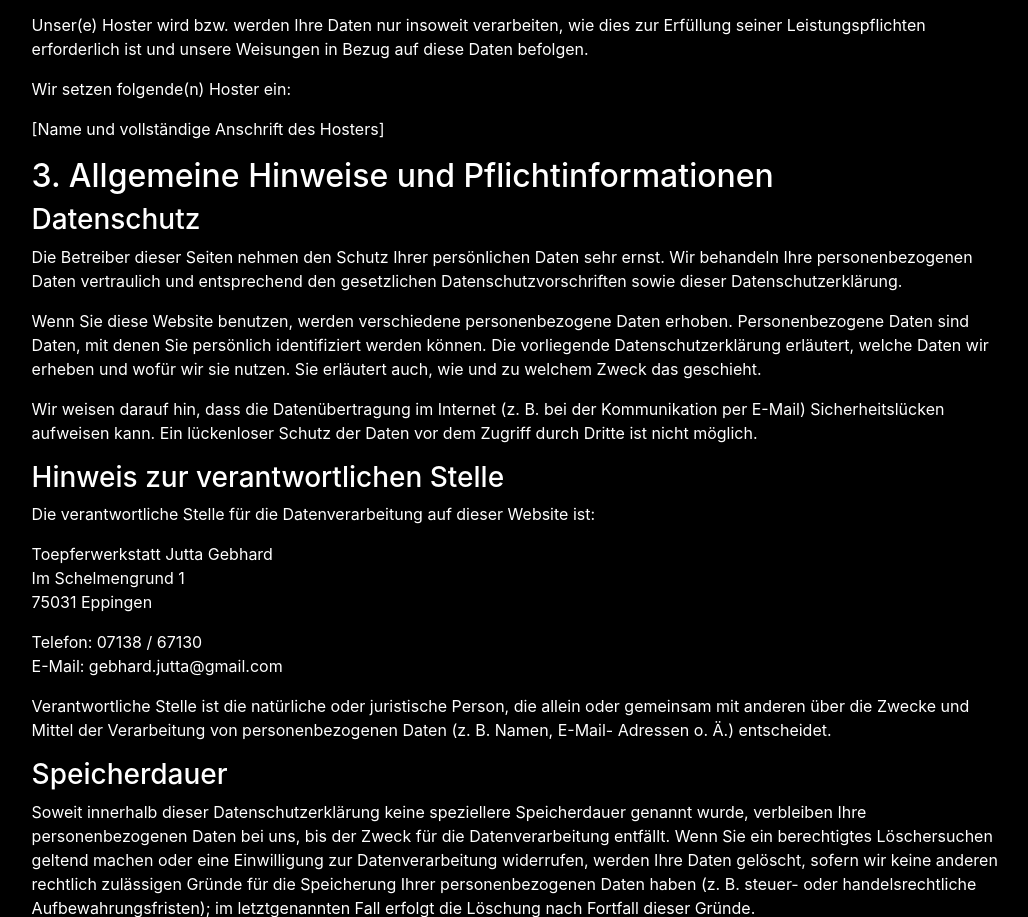
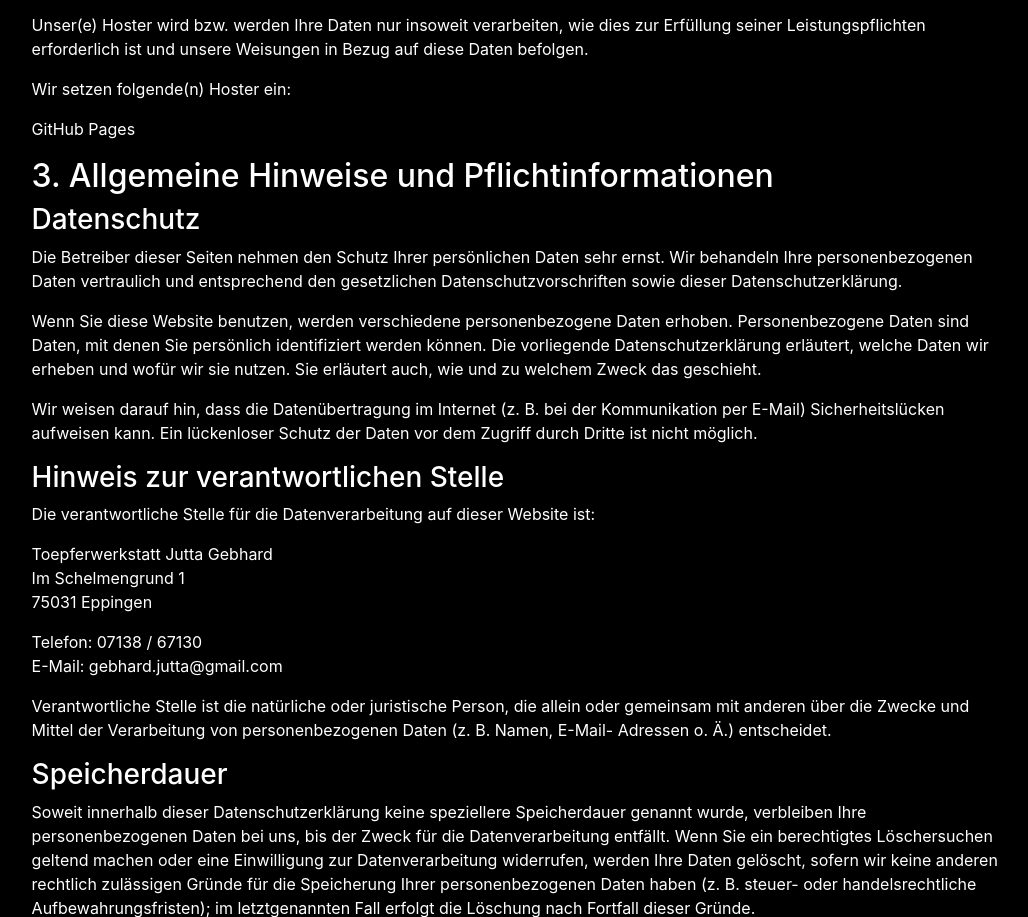
Before and after one commit to toepferwerkstatt-jutta-gebhard/website, a website: page datenschutz.html in a window 1280 px wide. Shown: the part 1384-2301 px from the top of the page, without its empty margins (122-1150 px from the left). Drawn offline with nearby package versions, Linux system fonts and the light colour scheme.

Commit message:
fix datenschutz

```diff
--- a/datenschutz.html
+++ b/datenschutz.html
@@ -85,7 +85,7 @@
             TDDDG umfasst. Die Einwilligung ist jederzeit widerrufbar.</p> <p>Unser(e) Hoster wird bzw. werden Ihre Daten
             nur insoweit verarbeiten, wie dies zur Erf&uuml;llung seiner Leistungspflichten erforderlich ist und unsere
             Weisungen in Bezug auf diese Daten befolgen.</p> <p>Wir setzen folgende(n) Hoster ein:</p>
-            <p>&#91;Name und vollst&auml;ndige Anschrift des Hosters&#93;</p>
+            <p>GitHub Pages</p>
             <h2>3. Allgemeine Hinweise und Pflicht&shy;informationen</h2>
             <h3>Datenschutz</h3> <p>Die Betreiber dieser Seiten nehmen den Schutz Ihrer pers&ouml;nlichen Daten sehr
             ernst. Wir behandeln Ihre personenbezogenen Daten vertraulich und entsprechend den gesetzlichen
```
